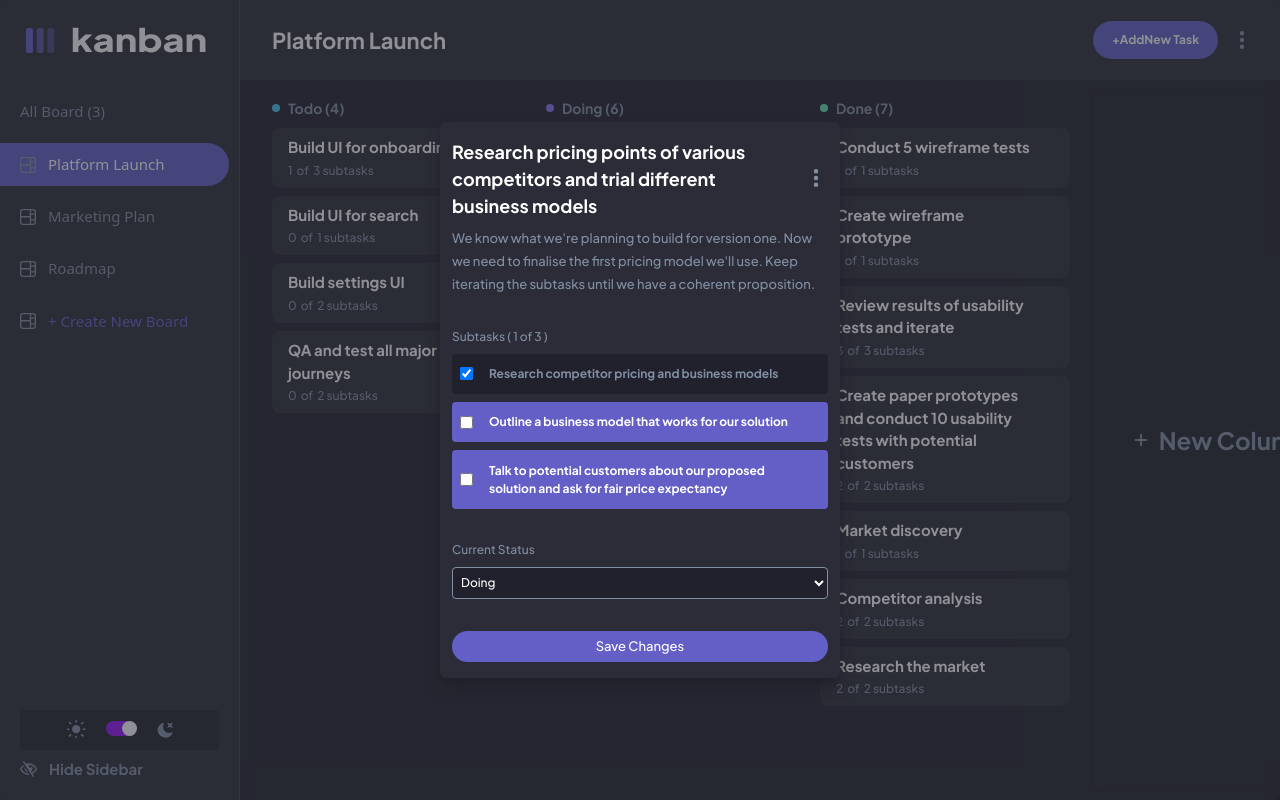
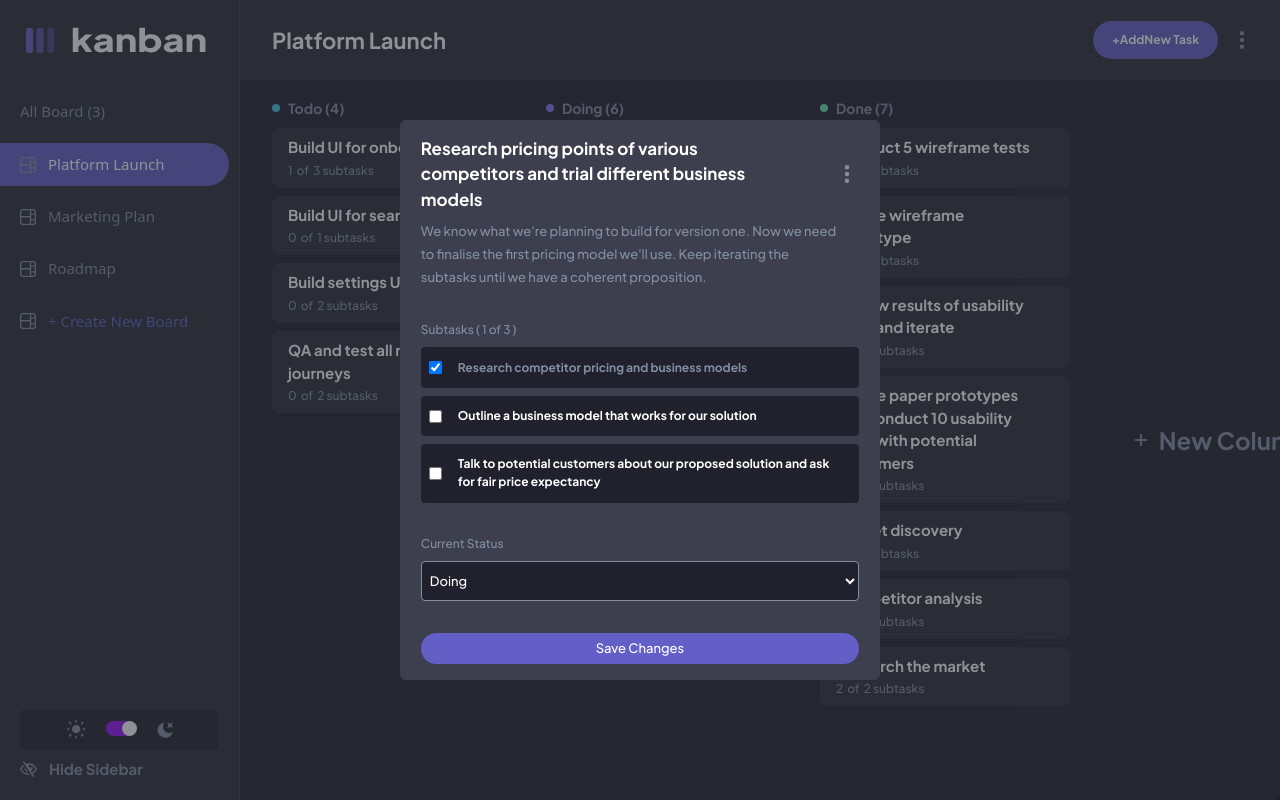
Before and after one commit to BigDahn/kanban_App, a React (Vite) app: page / in a window 1280 px wide. Both pictures are taken after a click on the button 671 px from the left and 597 px from the top of the page. Built offline with nearby package versions, Linux system fonts and the light colour scheme.

Commit message:
light mode 30% done

```diff
--- a/src/components/EditTaskModal.jsx
+++ b/src/components/EditTaskModal.jsx
@@ -13,6 +13,7 @@ function EditTaskModal() {
   const { data, activeState, editTask, isEdit, editTaskInfo } = useSelector(
     (state) => state.kanban
   );
+  const { isDarkMode } = useSelector((state) => state.theme);
   const dispatch = useDispatch();
 
   const { title, description, status, subtasks } = editTask;
@@ -76,12 +77,22 @@ function EditTaskModal() {
       ) : (
         <form
           onSubmit={handleSubmit}
-          className=" flex flex-col gap-[3rem] items-start px-3 py-4 w-[25rem] min-h-fit m-auto rounded-md z-50 bg-primary-400 shadow-lg shadow-primary-300"
+          className={`${
+            isDarkMode
+              ? " max-h-min flex flex-col gap-5 items-start max-w-[30rem] px-[1.3rem] py-4  m-auto rounded-md bg-primary-500"
+              : " max-h-min flex flex-col gap-5 items-start max-w-[30rem] px-[1.3rem] py-4  m-auto rounded-md bg-white"
+          }`}
         >
           <section key={title} className="flex flex-col gap-[2rem] w-full">
             <div className="flex flex-col gap-2">
               <div className="flex w-full gap-4  items-center justify-between">
-                <h3 className="text-white text-[18px] max-w-[20rem] font-plus-jakarta-sans font-bold ">
+                <h3
+                  className={`${
+                    isDarkMode
+                      ? "text-[17px] font-plus-jakarta-sans font-bold text-white max-w-[23rem]"
+                      : "text-[17px] font-plus-jakarta-sans font-bold text-black max-w-[24rem]"
+                  }`}
+                >
                   {title}
                 </h3>
                 <EllipsisVerticalIcon
@@ -91,7 +102,7 @@ function EditTaskModal() {
               </div>
               {description && (
                 <div>
-                  <h3 className="text-[13px] font-plus-jakarta-sans text-primary-600 font-medium leading-[23px] max-w-[23rem]">
+                  <h3 className="text-[13px] font-plus-jakarta-sans text-primary-600 font-medium leading-[23px] max-w-[26rem]">
                     {description}
                   </h3>
                 </div>
@@ -111,9 +122,13 @@ function EditTaskModal() {
                     <div
                       key={i}
                       className={`${
-                        isCompleted
+                        isDarkMode && isCompleted
                           ? "flex text-[11px] font-plus-jakarta-sans items-center gap-2 bg-primary-300 font-medium  text-primary-600 py-[0.2rem] px-2 rounded-sm"
-                          : "flex text-[11px] font-plus-jakarta-sans items-center gap-2 bg-primary-100 font-medium  text-white py-[0.2rem] px-2 rounded-sm"
+                          : isDarkMode && !isCompleted
+                          ? "flex text-[11px] font-plus-jakarta-sans items-center gap-2 bg-primary-300 font-medium  text-white py-[0.2rem] px-2 rounded-sm"
+                          : !isDarkMode && isCompleted
+                          ? "flex text-[11px] font-plus-jakarta-sans items-center gap-2 bg-secondary-100 font-medium  text-primary-600 py-[0.2rem] px-2 rounded-sm"
+                          : "flex text-[11px] font-plus-jakarta-sans items-center gap-2 bg-secondary-100 font-medium  text-black py-[0.2rem] px-2 rounded-sm"
                       }`}
                     >
                       <input
@@ -137,9 +152,19 @@ function EditTaskModal() {
               </label>
               <select
                 onChange={handleSelect}
-                className="border-primary-600 border-1 rounded-sm h-[2rem] px-1 bg-primary-300 hover:border-primary-100  text-[12px] font-plus-jakarta-sans font-medium text-white outline-none"
+                className={`${
+                  isDarkMode
+                    ? "border-primary-600 border-1 rounded-sm h-[40px] px-1 bg-primary-300 hover:border-primary-100  text-[13px] font-plus-jakarta-sans font-medium text-white outline-none"
+                    : "border-primary-600 border-1 rounded-sm h-[40px] px-1 bg-white hover:border-primary-100  text-[13px] font-plus-jakarta-sans font-medium text-black outline-none"
+                }`}
               >
-                <option className="text-white font-plus-jakarta-sans font-medium">
+                <option
+                  className={`${
+                    isDarkMode
+                      ? "text-white font-plus-jakarta-sans font-medium"
+                      : "text-black font-plus-jakarta-sans font-medium"
+                  }`}
+                >
                   {status === "" ? editTaskInfo.name : status}
                 </option>
                 {data
@@ -151,7 +176,11 @@ function EditTaskModal() {
                   .map((s, i) => (
                     <option
                       key={i}
-                      className="bg-primary-300 font-plus-jakarta-sans font-medium"
+                      className={`${
+                        isDarkMode
+                          ? "bg-primary-300 font-plus-jakarta-sans font-medium"
+                          : "bg-white font-plus-jakarta-sans font-medium"
+                      }`}
                     >
                       {s}
                     </option>
--- a/src/components/SmallSideModal.jsx
+++ b/src/components/SmallSideModal.jsx
@@ -1,5 +1,5 @@
 import React from "react";
-import { useDispatch } from "react-redux";
+import { useDispatch, useSelector } from "react-redux";
 import {
   closeEditTaskModal,
   editTaskOn,
@@ -7,10 +7,23 @@ import {
 } from "../feature/kanban/kanbanSlice";
 
 function SmallSideModal() {
+  const { isDarkMode } = useSelector((state) => state.theme);
   const dispatch = useDispatch();
   return (
-    <main className="fixed inset-0 flex left-[29rem] bottom-[140px] transition-all  delay-100 w-[126px] h-[70px] shadow-md shadow-primary-400 bg-primary-400/50 m-auto z-[100] ">
-      <div className=" transition-all  delay-100 w-[126px] h-[70px] px-2 py-2  min-h-fit rounded-sm  z-[100] bg-primary-300">
+    <main
+      className={`${
+        isDarkMode
+          ? "fixed inset-0 flex left-[29rem] bottom-[140px] transition-all  delay-100 w-[126px] h-[70px] shadow-md bg-primary-400/50 m-auto z-[100] "
+          : "fixed inset-0 flex left-[29rem] bottom-[140px] transition-all  delay-100 w-[126px] h-[70px] shadow-md bg-white/50 m-auto z-[100] "
+      }`}
+    >
+      <div
+        className={`${
+          isDarkMode
+            ? " transition-all  delay-100 w-[126px] h-[70px] px-2 py-2  min-h-fit rounded-sm  z-[100] bg-primary-300"
+            : " transition-all  delay-100 w-[126px] h-[70px] px-2 py-2  min-h-fit rounded-sm  z-[100] bg-white"
+        }`}
+      >
         <div className="flex flex-col gap-1 font-plus-jakarta-sans text-[12px] font-bold">
           <h3
             onClick={() => dispatch(editTaskOn())}
--- a/src/components/UpdateTaskModal.jsx
+++ b/src/components/UpdateTaskModal.jsx
@@ -7,6 +7,7 @@ function UpdateTaskModal() {
   const { data, activeState, editTask, editTaskInfo } = useSelector(
     (state) => state.kanban
   );
+  const { isDarkMode } = useSelector((state) => state.theme);
   const dispatch = useDispatch();
 
   const { title, description, status, subtasks } = editTask;
@@ -19,7 +20,7 @@ function UpdateTaskModal() {
       };
     })
   );
-  console.log(subtasks.length === 0);
+
   const [taskInfo, setTaskInfo] = useState({
     title: title,
     description: description,
@@ -74,10 +75,20 @@ function UpdateTaskModal() {
     <div className="fixed inset-0  flex items-center justify-center w-screen h-screen m-auto rounded-md z-50 bg-primary-400/52">
       <form
         onSubmit={handleSubmit}
-        className=" flex flex-col gap-[2rem] items-start px-3 py-4 w-[25rem] min-h-fit m-auto rounded-md z-50 bg-primary-400 shadow-lg shadow-primary-300"
+        className={`${
+          isDarkMode
+            ? " flex flex-col gap-[2rem] items-start px-3 py-4 w-[25rem] min-h-fit m-auto rounded-md z-50 bg-primary-400 shadow-lg shadow-primary-300"
+            : " flex flex-col gap-[2rem] items-start px-3 py-4 w-[25rem] min-h-fit m-auto rounded-md z-50 bg-white shadow-sm "
+        }`}
       >
         <div className="flex justify-between items-center w-full">
-          <h3 className="text-white font-bold text-[15px] font-plus-jakarta-sans">
+          <h3
+            className={`${
+              isDarkMode
+                ? "text-white font-bold text-[15px] font-plus-jakarta-sans"
+                : "text-black font-bold text-[15px] font-plus-jakarta-sans"
+            }`}
+          >
             Edit Task
           </h3>
           <XMarkIcon
@@ -89,14 +100,22 @@ function UpdateTaskModal() {
           <div className="flex flex-col gap-2 ">
             <label
               htmlFor="title"
-              className="text-[12px] font-plus-jakarta-sans font-bold text-white"
+              className={`${
+                isDarkMode
+                  ? "text-[12px] font-plus-jakarta-sans font-bold text-white"
+                  : "text-[12px] font-plus-jakarta-sans font-bold text-primary-600"
+              }`}
             >
               Title
             </label>
             <input
               type="text"
               name="title"
-              className="outline-none border rounded-md px-3 text-white h-[40px] border-white/25 text-[13px] font-plus-jakarta-sans"
+              className={`${
+                isDarkMode
+                  ? "outline-none border rounded-md px-3 text-white h-[40px] border-white/25 text-[13px] font-plus-jakarta-sans"
+                  : "outline-none border rounded-md px-3 text-black  h-[40px] border-gray-400 cursor-pointer hover:border-primary-100 text-[13px] font-plus-jakarta-sans"
+              }`}
               value={taskInfo.title}
               onChange={handleInputChange}
             />
@@ -104,7 +123,11 @@ function UpdateTaskModal() {
           <div className="flex flex-col gap-2">
             <label
               htmlFor="description"
-              className="text-[12px] font-plus-jakarta-sans font-bold text-white"
+              className={`${
+                isDarkMode
+                  ? "text-[12px] font-plus-jakarta-sans font-bold text-white"
+                  : "text-[12px] font-plus-jakarta-sans font-bold text-primary-600"
+              }`}
             >
               Description
             </label>
@@ -115,7 +138,11 @@ function UpdateTaskModal() {
               value={taskInfo.description}
               onChange={handleInputChange}
               placeholder="e.g. It’s always good to take a break.This 15 minute break will recharge the batteries a little."
-              className="bg-transparent border-1 border-white/25 text-[12px] outline-none  h-[112px] py-1 flex items-start justify-start px-2 rounded-sm text-white hover:border-primary-100 cursor-pointer"
+              className={`${
+                isDarkMode
+                  ? "outline-none border rounded-md text-white h-[112px] py-1 flex items-start justify-start px-2 border-white/25 text-[13px] font-plus-jakarta-sans"
+                  : "outline-none border rounded-md  text-black  h-[112px] py-1 flex items-start justify-start px-2 border-gray-400 cursor-pointer hover:border-primary-100 text-[13px] font-plus-jakarta-sans"
+              }`}
             />
           </div>
           {
@@ -123,7 +150,11 @@ function UpdateTaskModal() {
               {subtask.length >= 1 && (
                 <label
                   htmlFor="title"
-                  className="text-[12px] font-plus-jakarta-sans font-bold text-white"
+                  className={`${
+                    isDarkMode
+                      ? "text-[12px] font-plus-jakarta-sans font-bold text-white"
+                      : "text-[12px] font-plus-jakarta-sans font-bold text-primary-600"
+                  }`}
                 >
                   Subtasks
                 </label>
@@ -140,7 +171,11 @@ function UpdateTaskModal() {
                       required
                       defaultValue={s.title}
                       placeholder="e.g tasks that should be done "
-                      className={`${"bg-transparent border-1 border-white/25 outline-none w-full  h-[2rem] px-2 rounded-sm text-white hover:border-primary-100 cursor-pointer text-[12px]"}`}
+                      className={`${
+                        isDarkMode
+                          ? "bg-transparent border-1 border-gray-400 outline-none  w-full  h-[40px] px-2 capitalize rounded-sm text-white text-[13px] hover:border-primary-100 cursor-pointer placeholder:lowercase"
+                          : "bg-transparent border-1 border-gray-400 outline-none  w-full  h-[40px] px-2 capitalize rounded-sm text-black text-[13px] hover:border-primary-100 cursor-pointer placeholder:lowercase"
+                      }`}
                     />
 
                     <button onClick={(e) => removeInput(e, i)}>
@@ -150,7 +185,11 @@ function UpdateTaskModal() {
                 );
               })}{" "}
               <button
-                className="bg-white rounded-full flex items-center justify-center text-primary-100 text-[13px] py-2 font-medium font-plus-jakarta-sans"
+                className={`${
+                  isDarkMode
+                    ? "bg-white rounded-full flex items-center justify-center text-primary-100 text-[13px] py-2 font-bold cursor-pointer font-plus-jakarta-sans"
+                    : "bg-primary-100/25 rounded-full flex items-center justify-center text-primary-100 text-[13px] py-2 font-bold cursor-pointer font-plus-jakarta-sans"
+                }`}
                 onClick={(e) => addmoreSubtasks(e)}
               >
                 <PlusIcon className="size-4" /> Add New Subtask
@@ -160,16 +199,30 @@ function UpdateTaskModal() {
           <div className="flex flex-col gap-2">
             <label
               htmlFor="status"
-              className="text-[12px] font-plus-jakarta-sans font-medium text-primary-600"
+              className={`${
+                isDarkMode
+                  ? "text-[12px] font-plus-jakarta-sans font-bold text-white"
+                  : "text-[12px] font-plus-jakarta-sans font-bold text-primary-600"
+              }`}
             >
               Status
             </label>
             <select
               name="status"
               onChange={handleInputChange}
-              className="border-white/25 border-1 rounded-sm h-[2rem] px-1 bg-primary-300 hover:border-primary-100  text-[12px] font-plus-jakarta-sans font-medium text-white outline-none"
+              className={`${
+                isDarkMode
+                  ? "border-primary-600 border-1 rounded-sm h-[40px] px-1 bg-primary-300 hover:border-primary-100  text-[13px] font-plus-jakarta-sans font-medium text-white outline-none"
+                  : "border-primary-600 border-1 rounded-sm h-[40px] px-1 bg-white hover:border-primary-100  text-[13px] font-plus-jakarta-sans font-medium text-black outline-none"
+              }`}
             >
-              <option className="text-white font-plus-jakarta-sans font-medium">
+              <option
+                className={`${
+                  isDarkMode
+                    ? "text-white font-plus-jakarta-sans font-medium"
+                    : "text-black font-plus-jakarta-sans font-medium"
+                }`}
+              >
                 {status === "" ? editTaskInfo.name : status}
               </option>
               {data
@@ -181,7 +234,11 @@ function UpdateTaskModal() {
                 .map((s, i) => (
                   <option
                     key={i}
-                    className="bg-primary-300 font-plus-jakarta-sans font-medium"
+                    className={`${
+                      isDarkMode
+                        ? "bg-primary-300 font-plus-jakarta-sans font-medium"
+                        : "bg-white font-plus-jakarta-sans font-medium"
+                    }`}
                   >
                     {s}
                   </option>
@@ -189,7 +246,11 @@ function UpdateTaskModal() {
             </select>
           </div>
           <button
-            className="bg-primary-100 text-white font-plus-jakarta-sans font-medium text-[13px] h-[40px] rounded-full disabled:bg-primary-600"
+            className={`${
+              isDarkMode
+                ? "bg-primary-100 rounded-full flex items-center justify-center text-white text-[13px]  h-[40px] font-bold cursor-pointer font-plus-jakarta-sans"
+                : "bg-primary-100/25 rounded-full flex items-center justify-center text-primary-100 text-[13px]  h-[40px] font-bold cursor-pointer font-plus-jakarta-sans"
+            }`}
             onClick={handleSubmit}
           >
             Update Changes
```
